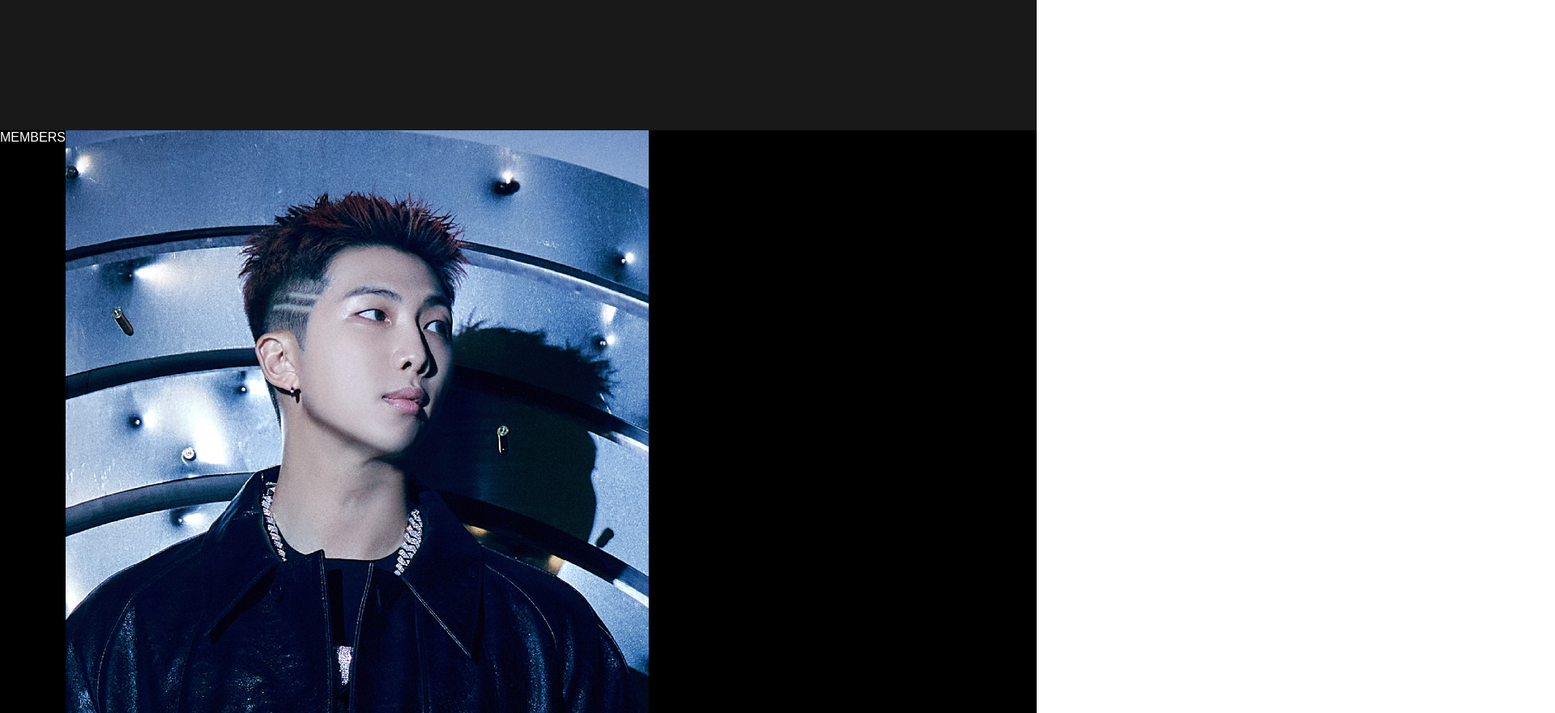
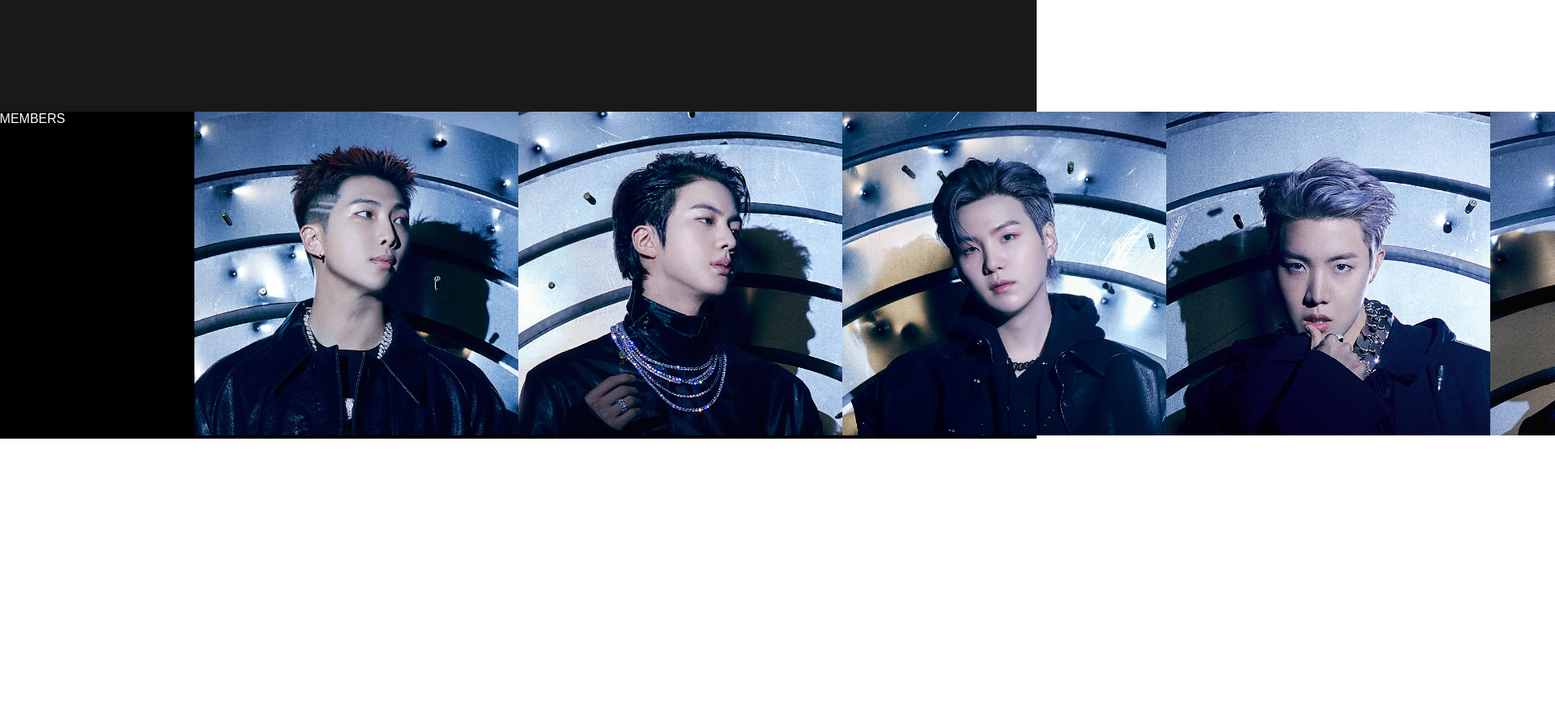
Before and after one commit to Project-Artists/MUSIC, a plain HTML site: page BTS/Profile/index.html in a window 1280 px wide. Shown: the part 1380-2261 px from the top of the page at 81% size, 1920 px wide, since content can reach past the window. After the commit the page ends 1922 px from the top, so only its background shows below. Drawn offline with Linux system fonts and the light colour scheme.

Commit message:
header position 고침

```diff
--- a/BTS/Profile/prorfile.css
+++ b/BTS/Profile/prorfile.css
@@ -11,17 +11,18 @@ body {
 }
 /* header style */
 .wrapper.header {
-    position: fixed;
+
     width: 100%;
     top: 0;
     left: 0;
     z-index: 999;
 
-
 }
 .wrapper .header .header-bts {
     width: 100%;
+    height: 67px;
     margin: 0 auto;
+    position: fixed;
 
     background: rgba(0, 0, 0, 0.2);
 
@@ -82,6 +83,7 @@ body {
 
 }
 .wrapper main .kv .contents-obj img {
+    padding-top: 67px;
     width: 100%;
     overflow: hidden;
     margin: 0 auto;
@@ -130,6 +132,18 @@ main .profile .members .members-inner {
 }
 main .profile .members .members-inner .member-list {
     display: flex;
-    justify-content: start;
+    width: 25%;
+}
+main .profile .members .members-inner .member-list .title h2 {
     width: 400px;
+    display: flex;
+    justify-content: center;
 }
+main .profile .members .members-inner .member-list .profile-img {
+    display: flex;
+
+}
+main .profile .members .members-inner .member-list .profile-img img{
+    width: 400px;
+    height: 400px;
+}
```
